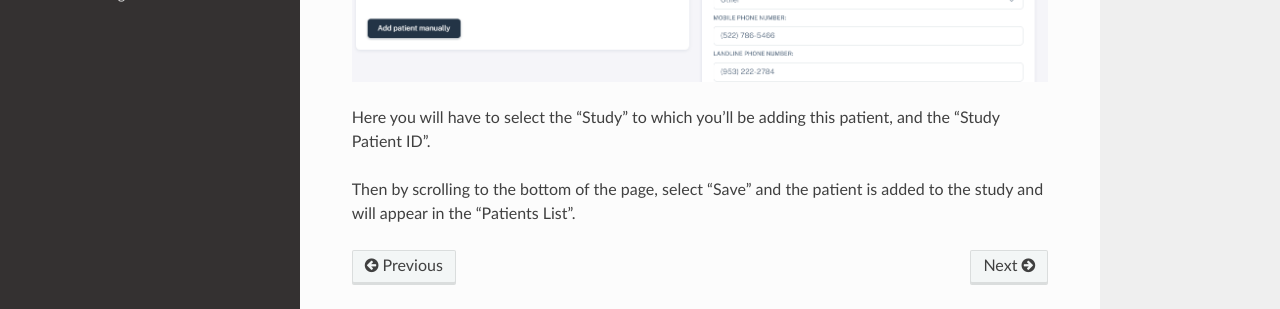
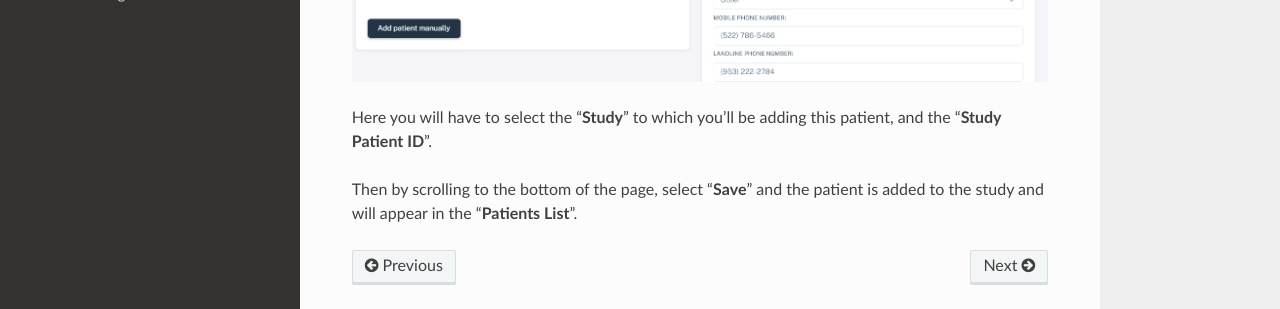
Before and after one commit to Nynuphar/IDEAL-doc, a Sphinx documentation site: the page built from docs/source/linkage.rst, in a window 1280 px wide and 900 px high, scrolled down 6601 px. Shown: the part 485-794 px from the top of the window. Built offline with Sphinx 7.4.7 and the Read the Docs theme 2.0.0, drawn with Linux system fonts in a browser that asks for light colours; pages that are not in the unit, such as notebooks, are missing from menus.

```diff
--- a/docs/source/linkage.rst
+++ b/docs/source/linkage.rst
@@ -143,6 +143,6 @@ When selecting "Paul Klee" (just by right clicking on it), the patient informati
 .. image:: PKlee2.png
 
 
-Here you will have to select the "Study" to which you'll be adding this patient, and the "Study Patient ID".
+Here you will have to select the "**Study**" to which you'll be adding this patient, and the "**Study Patient ID**".
 
-Then by scrolling to the bottom of the page, select "Save" and the patient is added to the study and will appear in the "Patients List".
+Then by scrolling to the bottom of the page, select "**Save**" and the patient is added to the study and will appear in the "**Patients List**".
```
